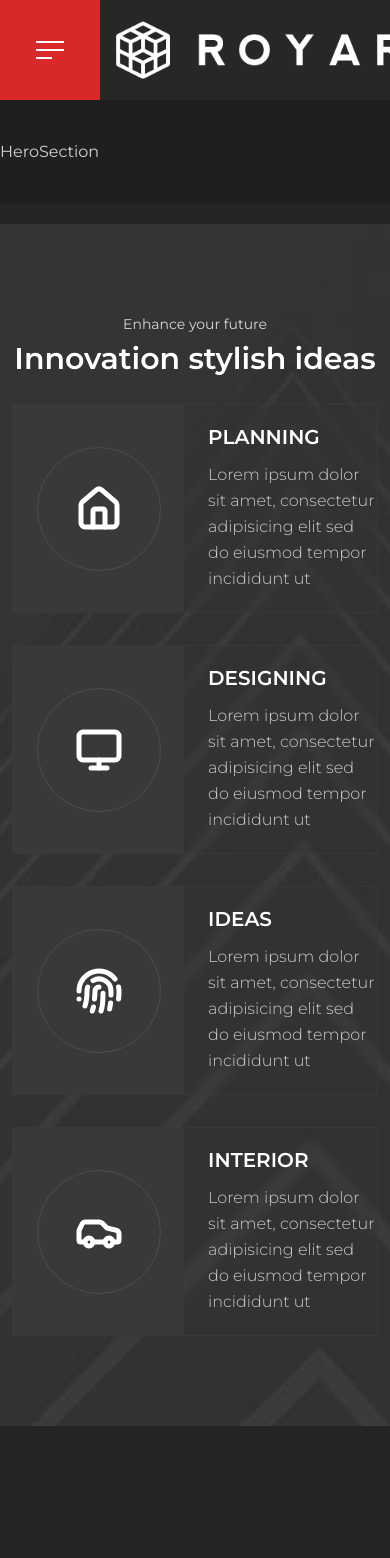
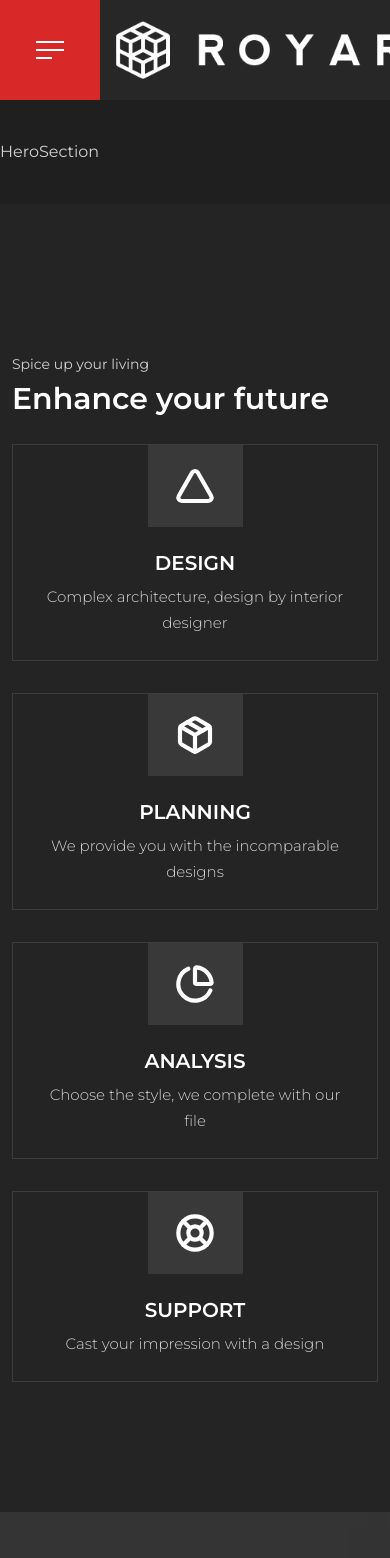
Before and after one commit to nur-it/royarch, a Next.js app: page / in a window 390 px wide. Shown: the top 1558 px of the page. Built offline with nearby package versions, Linux system fonts and the light colour scheme; a web font is replaced by a local one.

Commit message:
add: enhance your future section with fully responsive layout

```diff
--- a/src/app/page.jsx
+++ b/src/app/page.jsx
@@ -1,5 +1,6 @@
 import InfoBox from "@/components/layout/info-box";
 import BuildingExcellenceSection from "@/components/sections/home/building-excellence";
+import EnhanceFutureSection from "@/components/sections/home/enhance-future";
 import HeroSection from "@/components/sections/home/hero";
 import ServiceSection from "@/components/sections/home/services";
 import StylishIdeaSection from "@/components/sections/home/stylish-ideas";
@@ -10,6 +11,7 @@ const HomePage = () => {
     <>
       <InfoBox />
       <HeroSection />
+      <EnhanceFutureSection />
       <StylishIdeaSection />
       <BuildingExcellenceSection />
       <SystemSection />
--- /dev/null
+++ b/src/components/sections/home/enhance-future.jsx
@@ -0,0 +1,50 @@
+import { services } from "@/mocks/enhance-future.mocks";
+
+const ServiceCard = ({ icon: Icon, title, description }) => (
+  <div className="group border-border-darker flex flex-col items-center justify-center border text-center">
+    {/* Icon Container */}
+
+    <div className="group-hover:bg-primary bg-darkest flex h-[82px] w-[95px] cursor-pointer items-center justify-center transition-colors duration-300">
+      <Icon
+        className="h-10 w-10 text-white transition-all duration-300 group-hover:scale-[0.8] group-hover:text-gray-300"
+        strokeWidth={2.5}
+      />
+    </div>
+
+    <div className="space-y-2 p-6">
+      <h3 className="text-xl leading-tight font-semibold text-white">
+        {title}
+      </h3>
+      <p className="text-15 leading-[26px] font-[300] text-white/80">
+        {description}
+      </p>
+    </div>
+  </div>
+);
+
+const EnhanceFutureSection = () => {
+  return (
+    <section className="bg-midnight py-[130px]">
+      <div className="container_fluid">
+        <div className="mb-6">
+          <p className="mb-1 text-sm">Spice up your living</p>
+          <h2 className="text-3xl leading-[42px] font-semibold text-white">
+            Enhance your future
+          </h2>
+        </div>
+        <div className="grid grid-cols-1 gap-8 md:grid-cols-2 lg:grid-cols-4">
+          {services.map((service) => (
+            <ServiceCard
+              key={service.id}
+              icon={service.icon}
+              title={service.title}
+              description={service.description}
+            />
+          ))}
+        </div>
+      </div>
+    </section>
+  );
+};
+
+export default EnhanceFutureSection;
--- a/src/components/sections/home/services.jsx
+++ b/src/components/sections/home/services.jsx
@@ -17,7 +17,7 @@ const ServiceCard = ({ icon: Icon, title, description }) => (
       <h3 className="mb-3 text-xl leading-tight font-semibold text-white">
         {title}
       </h3>
-      <p className="text-15 leading-relaxed font-[300] text-white/80">
+      <p className="text-15 leading-[26px] font-[300] text-white/80">
         {description}
       </p>
     </div>
--- /dev/null
+++ b/src/mocks/enhance-future.mocks.js
@@ -0,0 +1,27 @@
+import { LifeBuoy, Package, PieChart, Triangle } from "lucide-react";
+export const services = [
+  {
+    id: 1,
+    icon: Triangle,
+    title: "DESIGN",
+    description: "Complex architecture, design by interior designer",
+  },
+  {
+    id: 2,
+    icon: Package,
+    title: "PLANNING",
+    description: "We provide you with the incomparable designs",
+  },
+  {
+    id: 3,
+    icon: PieChart,
+    title: "ANALYSIS",
+    description: "Choose the style, we complete with our file",
+  },
+  {
+    id: 4,
+    icon: LifeBuoy,
+    title: "SUPPORT",
+    description: "Cast your impression with a design",
+  },
+];
```
